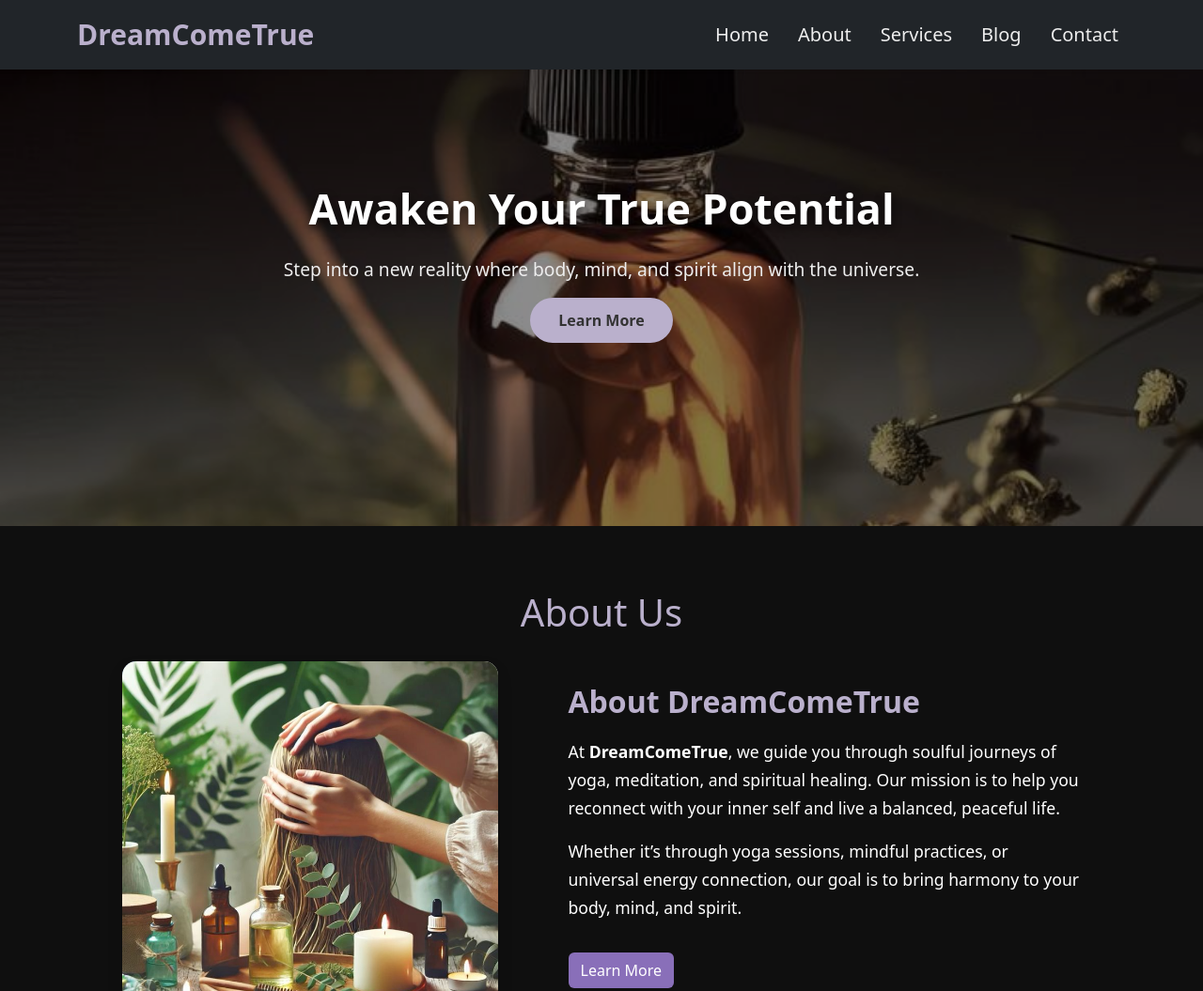
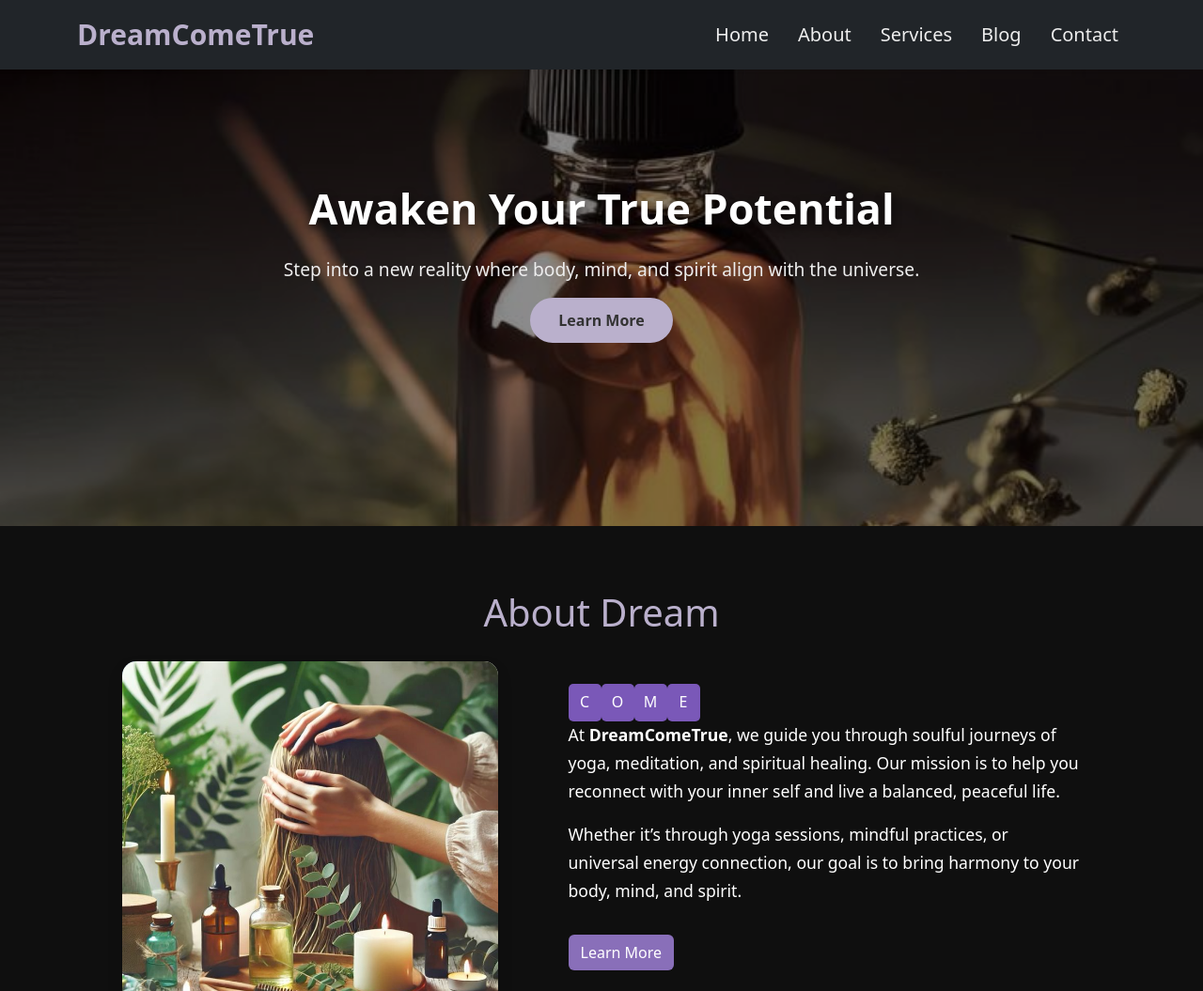
Before and after one commit to lily1410/Dreamcometrue, a plain HTML site: page index.html in a window 1280 px wide. Shown: the top 1055 px of the page at 94% size. Drawn offline with nearby package versions, Linux system fonts and the light colour scheme.

Commit message:
changed the background color on that flip-card and change the about dreamcome true styling

```diff
--- a/assets/css/style.css
+++ b/assets/css/style.css
@@ -135,7 +135,7 @@
   .img2 img {
     width: 880px;
     height: 30vh;
-     border-radius: 15%;
+    border-radius: 15%;
   }
 
   .testimonial-img {
@@ -149,6 +149,7 @@
     width: 100%;
     /* margin-bottom: 2rem !important; */
   }
+
   .first-testimony,
   .col-md-3 {
     width: 100% !important;
@@ -503,7 +504,8 @@ body {
 }
 
 .notify-section {
-  background: #111; /* Dark theme */
+  background: #111;
+  /* Dark theme */
 }
 
 .notify-title {
@@ -554,3 +556,50 @@ body {
     text-align: center;
   }
 }
+
+.button {
+  display: flex;
+}
+
+.box {
+  width: 35px;
+  height: 40px;
+  display: flex;
+  justify-content: center;
+  align-items: center;
+  color: #fff;
+  transition: all .8s;
+  cursor: pointer;
+  position: relative;
+  background-color: #7a58b8;
+  overflow: hidden;
+  border-radius: 5px;
+}
+
+.box:before {
+  content: "T";
+  position: absolute;
+  top: 0;
+  width: 100%;
+  height: 100%;
+  background-color: #373142;
+  display: flex;
+  justify-content: center;
+  align-items: center;
+  transform: translateY(100%);
+  transition: transform .4s;
+}
+.box:nth-child(2)::before{
+  transform: translateY(-100%);
+  content: "R";
+}
+.box:nth-child(3)::before{
+  content: "U";
+}
+.box:nth-child(4)::before{
+  transform: translateY(-100%);
+  content: "E";
+}
+.button:hover .box:before{
+  transform: translateY(0);
+}
--- a/index.html
+++ b/index.html
@@ -88,7 +88,7 @@
       <div class="about" data-aos="fade-up"
         style="justify-content: center; text-align: center; color:  #bab0cc; padding: 20px;">
         <h1>
-          About Us
+          About Dream
         </h1>
       </div>
       <div class="row align-items-center; text-align-center; justify-content-center">
@@ -101,7 +101,12 @@
 
         <div class="col-md-6 mt-4" data-aos="fade-left">
           <div class="about-text">
-            <h2 class="section-title">About DreamComeTrue</h2>
+            <div class="button">
+              <div class="box">C</div>
+              <div class="box">O</div>
+              <div class="box">M</div>
+              <div class="box">E</div>
+            </div>
 
             <p>
               At <strong>DreamComeTrue</strong>, we guide you through soulful journeys
@@ -364,14 +369,22 @@
 
             <!-- Dots / Indicators -->
             <div class="carousel-indicators mb-0">
-            <button type="button" data-bs-target="#galleryCarousel" data-bs-slide-to="0" class="active" aria-current="true" aria-label="Slide 1"></button>
-            <button type="button" data-bs-target="#galleryCarousel" data-bs-slide-to="1" aria-label="Slide 2"></button>
-            <button type="button" data-bs-target="#galleryCarousel" data-bs-slide-to="2" aria-label="Slide 3"></button>
-            <button type="button" data-bs-target="#galleryCarousel" data-bs-slide-to="3" aria-label="Slide 4"></button>
-            <button type="button" data-bs-target="#galleryCarousel" data-bs-slide-to="4" aria-label="Slide 5"></button>
-            <button type="button" data-bs-target="#galleryCarousel" data-bs-slide-to="5" aria-label="Slide 6"></button>
-            <button type="button" data-bs-target="#galleryCarousel" data-bs-slide-to="6" aria-label="Slide 7"></button>
-            <button type="button" data-bs-target="#galleryCarousel" data-bs-slide-to="7" aria-label="Slide 8"></button>
+              <button type="button" data-bs-target="#galleryCarousel" data-bs-slide-to="0" class="active"
+                aria-current="true" aria-label="Slide 1"></button>
+              <button type="button" data-bs-target="#galleryCarousel" data-bs-slide-to="1"
+                aria-label="Slide 2"></button>
+              <button type="button" data-bs-target="#galleryCarousel" data-bs-slide-to="2"
+                aria-label="Slide 3"></button>
+              <button type="button" data-bs-target="#galleryCarousel" data-bs-slide-to="3"
+                aria-label="Slide 4"></button>
+              <button type="button" data-bs-target="#galleryCarousel" data-bs-slide-to="4"
+                aria-label="Slide 5"></button>
+              <button type="button" data-bs-target="#galleryCarousel" data-bs-slide-to="5"
+                aria-label="Slide 6"></button>
+              <button type="button" data-bs-target="#galleryCarousel" data-bs-slide-to="6"
+                aria-label="Slide 7"></button>
+              <button type="button" data-bs-target="#galleryCarousel" data-bs-slide-to="7"
+                aria-label="Slide 8"></button>
             </div>
 
             <!-- Slides -->
@@ -444,7 +457,7 @@
 
       <div class="col-md-3 col-10 mb-3">
         <div class="notify-card">
-        <p>Notify Me</p>
+          <p>Notify Us</p>
         </div>
       </div>
 
@@ -471,7 +484,10 @@
           <p class="small">
             We provide premium wellness services and quality products to help you relax, heal, and feel your best.
           </p>
+
         </div>
+
+
 
         <!-- Quick Links -->
         <div class="col-md-3 mb-4">
```
Lines whose indentation alone changed are shown as unchanged.
